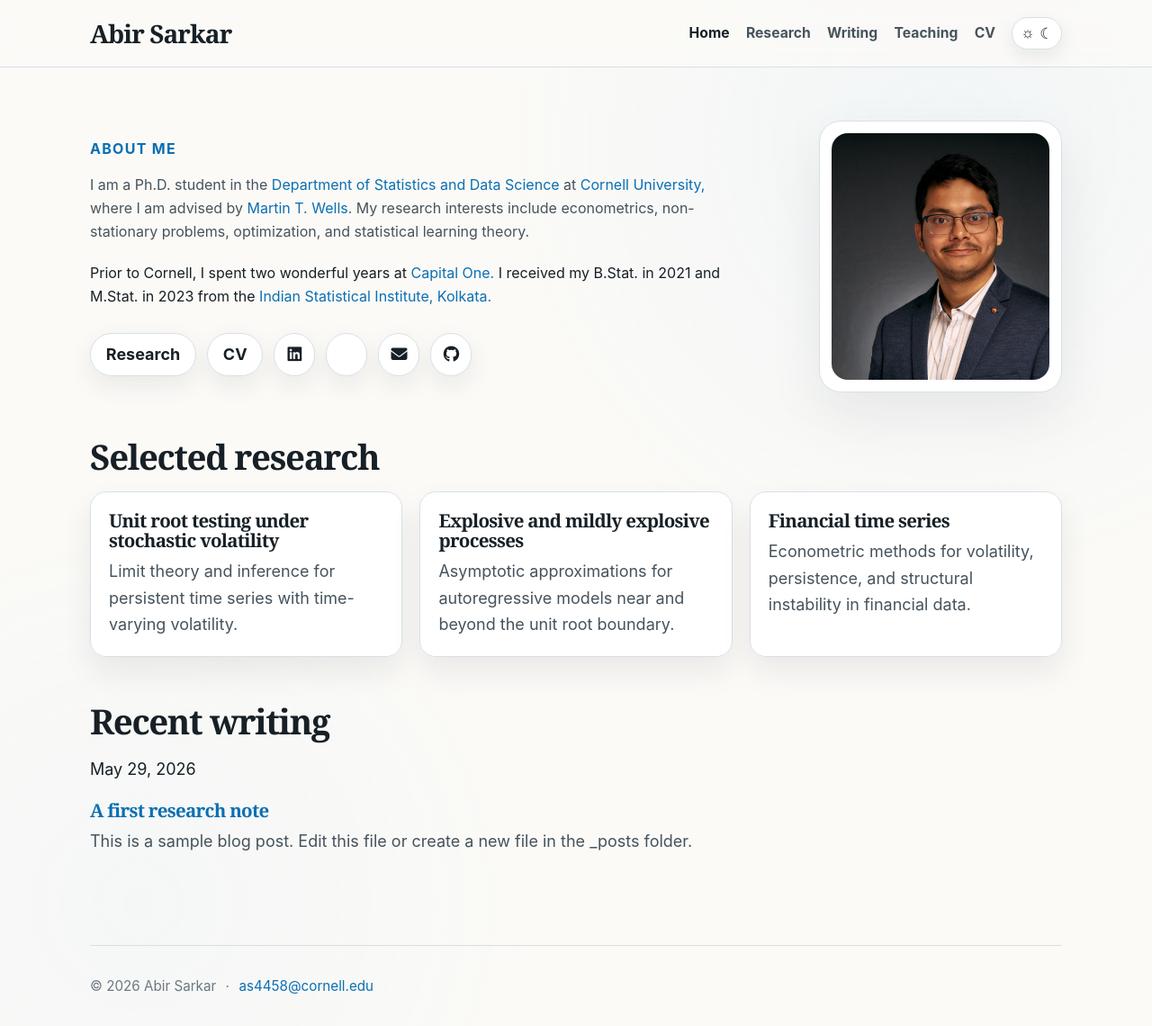
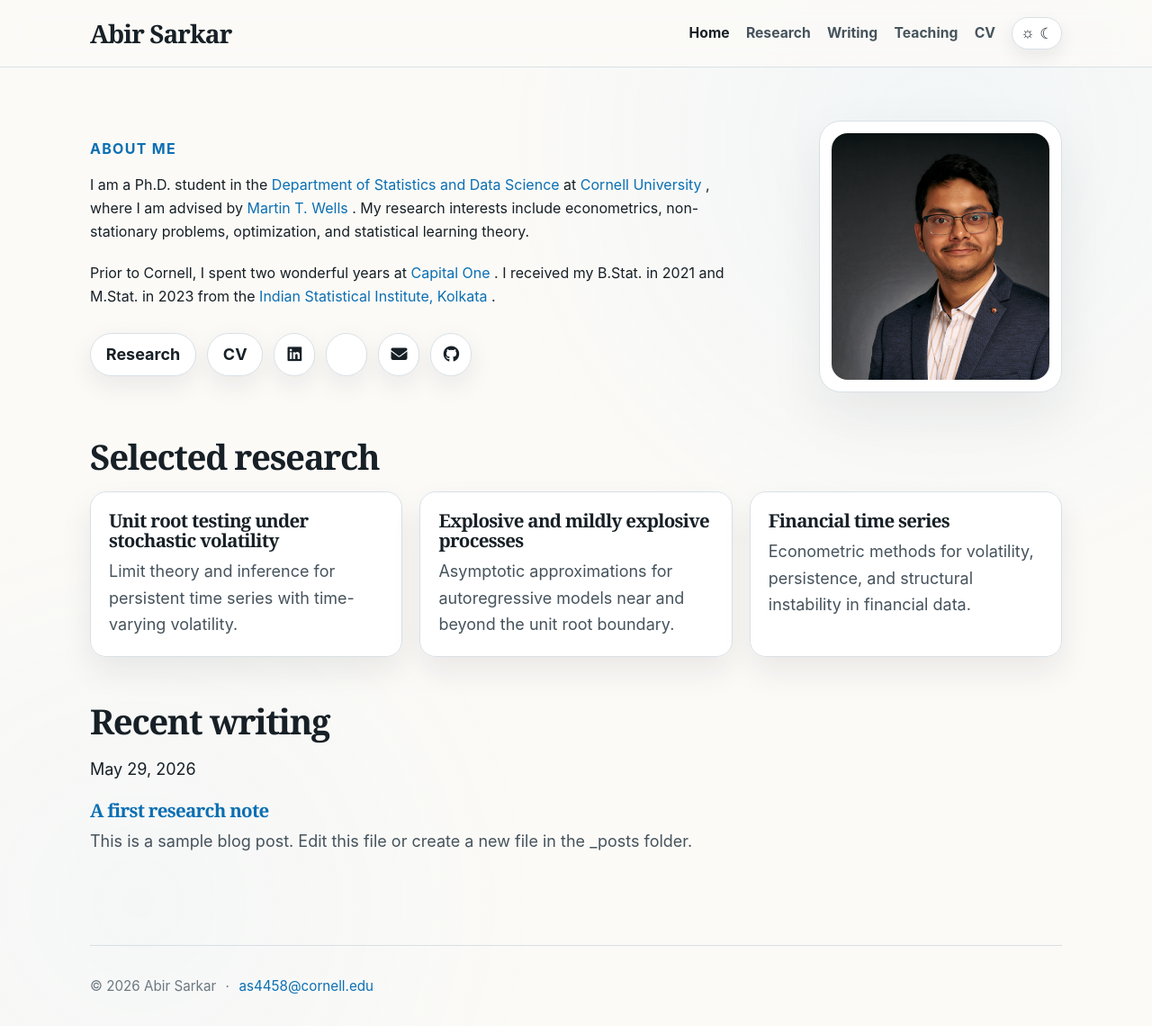
Before and after one commit to AbirS2026/AbirS2026.github.io, a Jekyll site: the page built from index.md, in a window 1280 px wide and 1140 px high. Shown: the whole window at 90% size. Built offline with Jekyll 4.4.1, drawn with Linux system fonts in a browser that asks for light colours; a style sheet for code colours, icons or effects is not loaded.

Commit message:
Update index.md

```diff
--- a/index.md
+++ b/index.md
@@ -7,32 +7,33 @@ title: Home
   <div>
     <p class="eyebrow">About me</p>
 
-    <p class="lead">
-      I am a Ph.D. student in the
-      <a href="https://stat.cornell.edu/" target="_blank" rel="noopener">
-        Department of Statistics and Data Science
-      </a>
-      at
-      <a href="https://www.cornell.edu/" target="_blank" rel="noopener">
-        Cornell University,
-      </a>
-      where I am advised by
-      <a href="https://stat.cornell.edu/people/martin-t-wells" target="_blank" rel="noopener">
-        Martin T. Wells.
-      </a>
-      My research interests include econometrics, non-stationary problems,
-      optimization, and statistical learning theory.
-    </p>
+    <p class="about-text">
+  I am a Ph.D. student in the
+  <a href="https://stat.cornell.edu/" target="_blank" rel="noopener">
+    Department of Statistics and Data Science
+  </a>
+  at
+  <a href="https://www.cornell.edu/" target="_blank" rel="noopener">
+    Cornell University
+  </a>,
+  where I am advised by
+  <a href="https://stat.cornell.edu/people/martin-t-wells" target="_blank" rel="noopener">
+    Martin T. Wells
+  </a>.
+  My research interests include econometrics, non-stationary problems,
+  optimization, and statistical learning theory.
+</p>
 
-    <p>
-      Prior to Cornell, I spent two wonderful years at
-      <a href="https://www.capitalone.com/" target="_blank" rel="noopener">
-        Capital One. </a>
-      I received my B.Stat. in 2021 and M.Stat. in 2023 from the
-      <a href="https://www.isical.ac.in/index" target="_blank" rel="noopener">
-        Indian Statistical Institute, Kolkata.
-      </a>
-    </p>
+<p class="about-text">
+  Prior to Cornell, I spent two wonderful years at
+  <a href="https://www.capitalone.com/" target="_blank" rel="noopener">
+    Capital One
+  </a>.
+  I received my B.Stat. in 2021 and M.Stat. in 2023 from the
+  <a href="https://www.isical.ac.in/index" target="_blank" rel="noopener">
+    Indian Statistical Institute, Kolkata
+  </a>.
+</p>
 
  <div class="button-row">
   <a class="button" href="{{ '/research/' | relative_url }}">Research</a>
```
